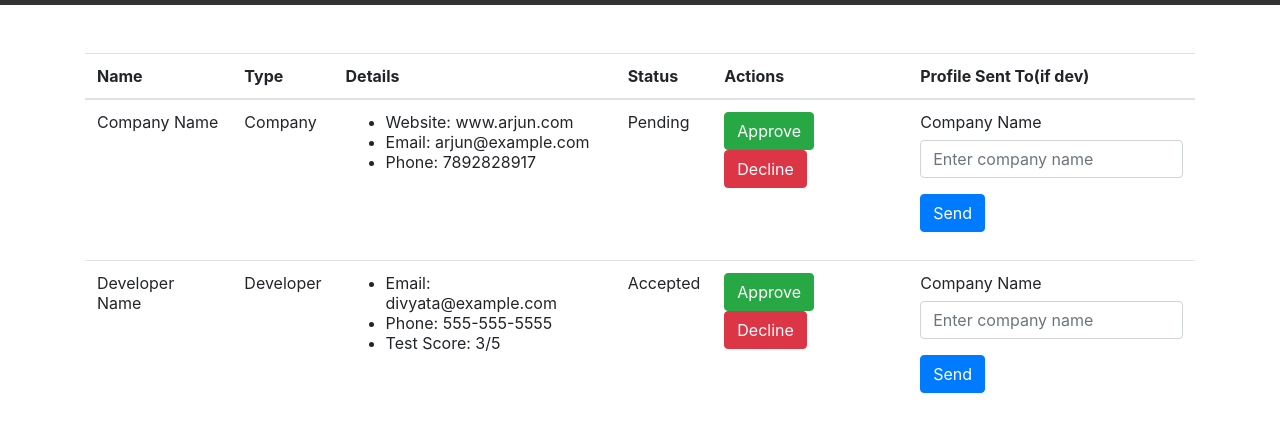
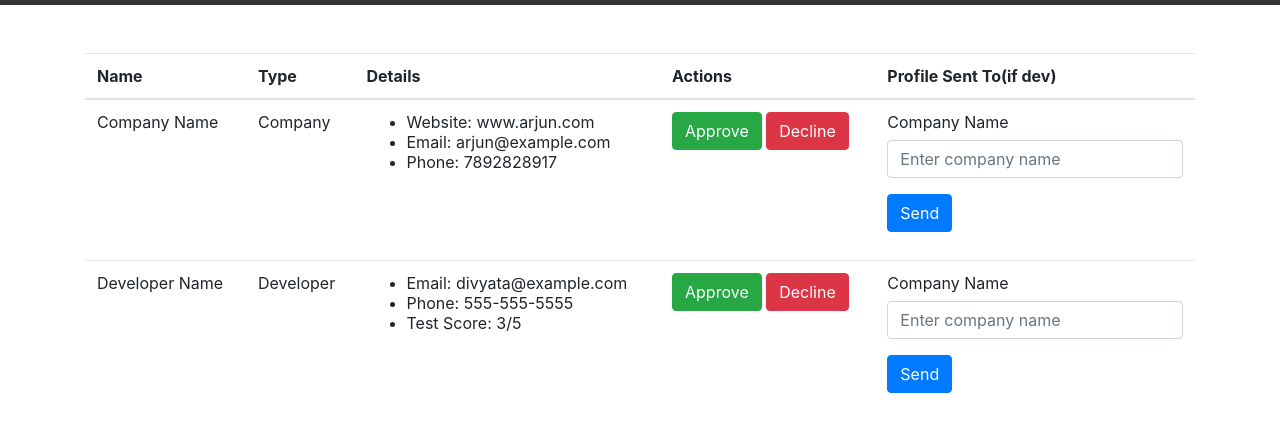
Before and after one commit to divyata-j/Hire-3.0, a plain HTML site: page admindevdash.html in a window 1280 px wide. Shown: the part 51-482 px from the top of the page. Drawn offline with nearby package versions, Linux system fonts and the light colour scheme.

Commit message:
removed status heading and it's data
because it was not required

```diff
--- a/admindevdash.html
+++ b/admindevdash.html
@@ -67,7 +67,7 @@
           <th>Name</th>
           <th>Type</th>
           <th>Details</th>
-          <th>Status</th>
+
           <th>Actions</th>
           <th>Profile Sent To(if dev)</th>
         </tr>
@@ -84,7 +84,7 @@
               <li>Phone: 7892828917</li>
             </ul>
           </td>
-          <td>Pending</td>
+
           <td>
             <button onclick="approveCompany()" class="btn btn-success">Approve</button>
             <button onclick="declineCompany()" class="btn btn-danger">Decline</button>
@@ -108,7 +108,7 @@
               <li>Test Score: 3/5</li>
             </ul>
           </td>
-          <td>Accepted</td>
+
           <td>
             <button onclick="approveDeveloper()" class="btn btn-success">Approve</button>
             <button onclick="declineDeveloper()" class="btn btn-danger">Decline</button>
```
